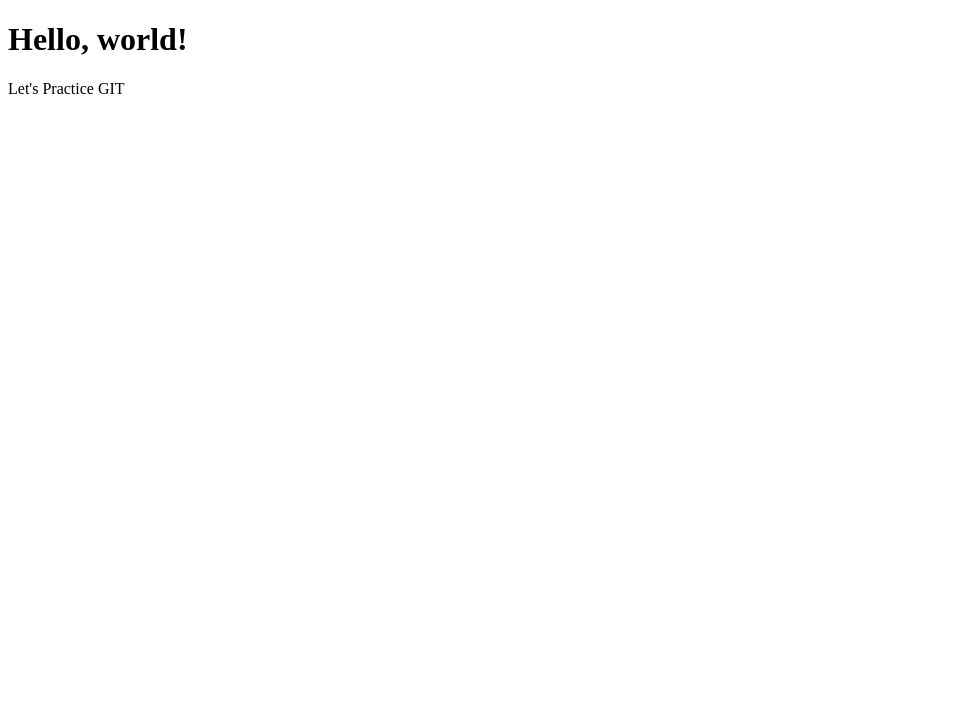
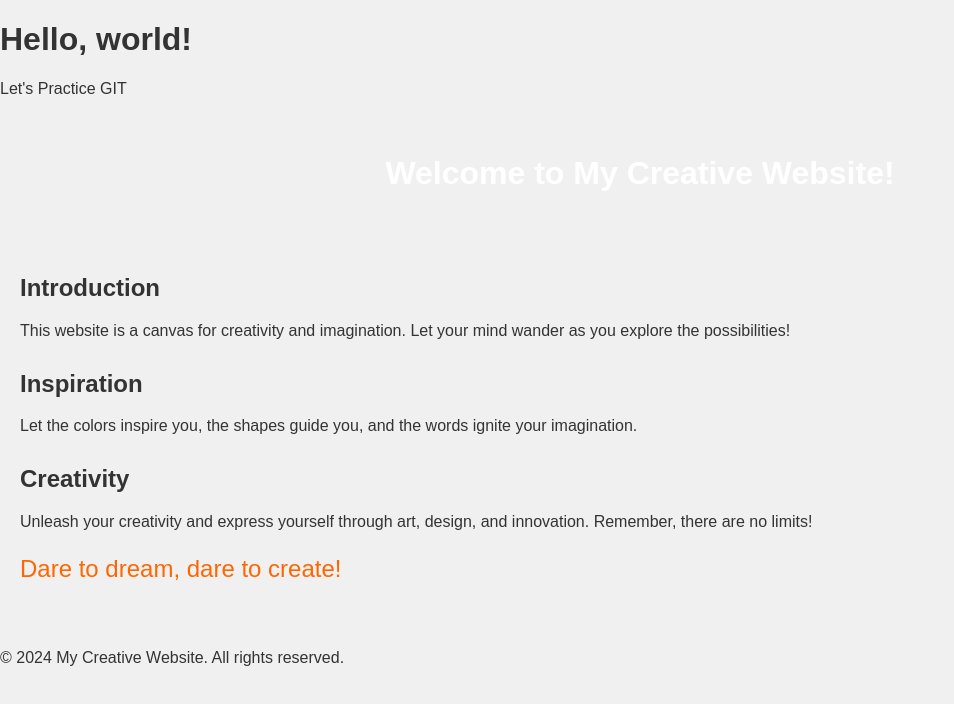
Before and after one commit to AnjoeJose/GIt_practice_assignments, a plain HTML site: page index.html in a window 1280 px wide. Shown: the whole page, without its empty margins (0-954 px from the left). Drawn offline with Linux system fonts and the light colour scheme.

Commit message:
Code 1.0

```diff
--- a/index.html
+++ b/index.html
@@ -9,3 +9,64 @@
     <p>Let's Practice GIT</p>
 </body>
 </html>
+
+
+<!DOCTYPE html>
+<html lang="en">
+<head>
+    <meta charset="UTF-8">
+    <title>My Creative Website</title>
+    <style>
+        body {
+            font-family: Arial, sans-serif;
+            background-color: #f0f0f0;
+            color: #333;
+            margin: 0;
+            padding: 0;
+        }
+        header {
+            background-color: #007bffe;
+            color: #fff;
+            padding: 20px;
+            text-align: center;
+        }
+        main {
+            padding: 20px;
+        }
+        section {
+            margin-bottom: 30px;
+        }
+        .highlight {
+            font-size: 24px;
+            color: #ff6600;
+        }
+    </style>
+</head>
+<body>
+    <header>
+        <h1>Welcome to My Creative Website!</h1>
+    </header>
+
+    <main>
+        <section id="introduction">
+            <h2>Introduction</h2>
+            <p>This website is a canvas for creativity and imagination. Let your mind wander as you explore the possibilities!</p>
+        </section>
+
+        <section id="inspiration">
+            <h2>Inspiration</h2>
+            <p>Let the colors inspire you, the shapes guide you, and the words ignite your imagination.</p>
+        </section>
+
+        <section id="creativity">
+            <h2>Creativity</h2>
+            <p>Unleash your creativity and express yourself through art, design, and innovation. Remember, there are no limits!</p>
+            <p class="highlight">Dare to dream, dare to create!</p>
+        </section>
+    </main>
+
+    <footer>
+        <p>&copy; 2024 My Creative Website. All rights reserved.</p>
+    </footer>
+</body>
+</html>
```
